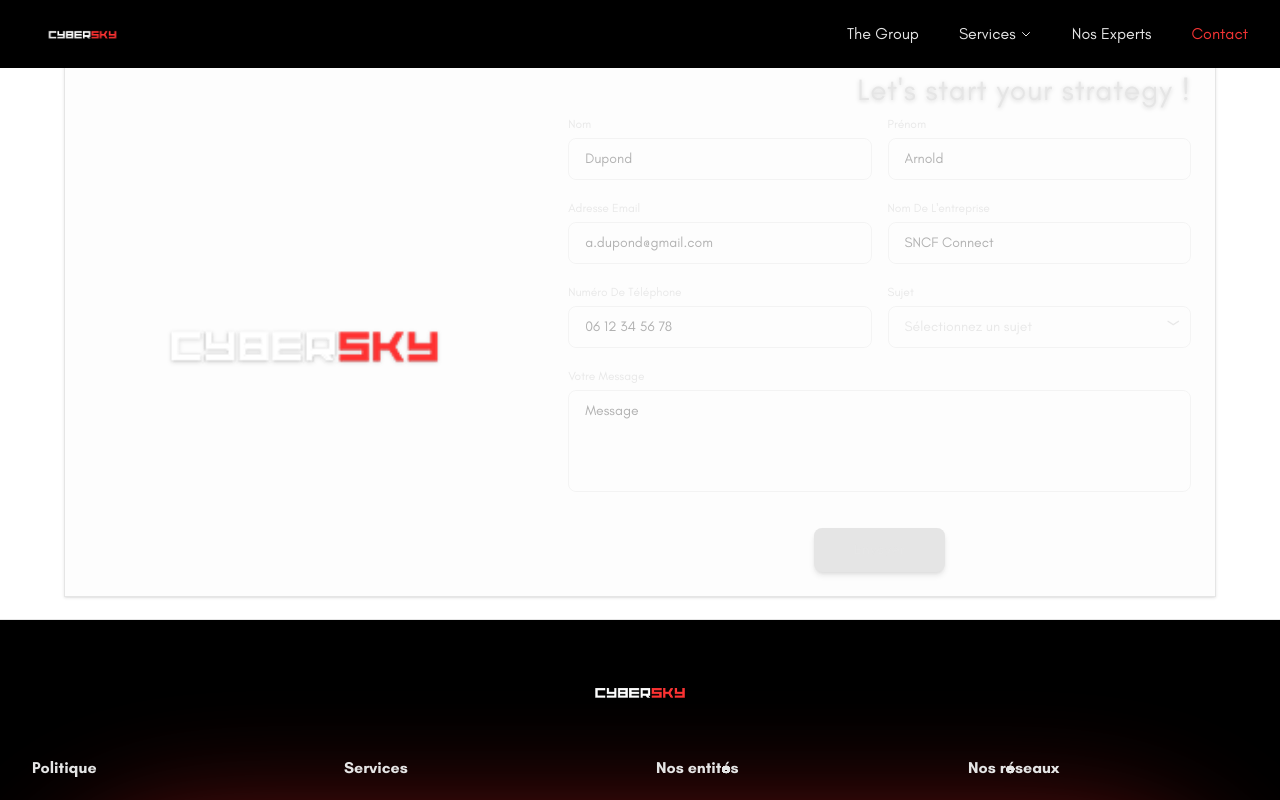
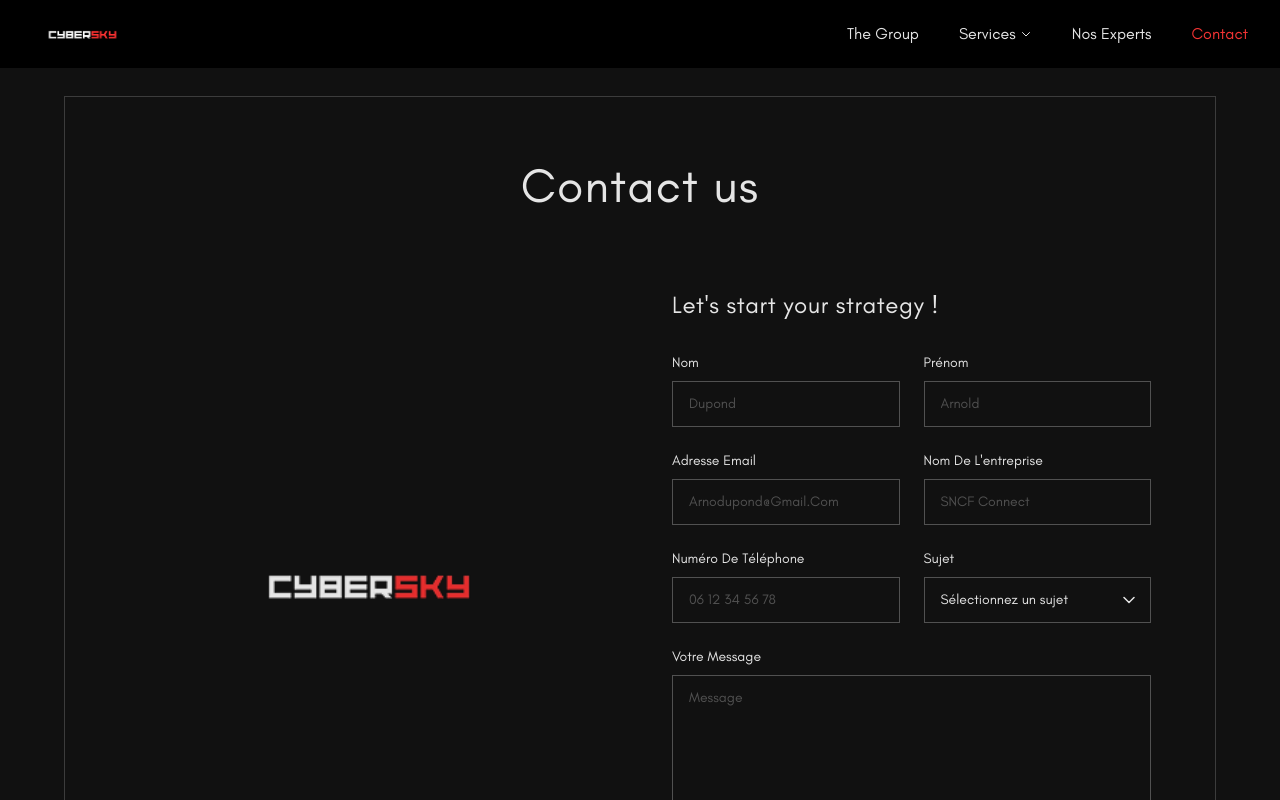
Before and after one commit to 4skygroup/cybersky, a React (Vite) app: page /contact in a window 1280 px wide. Shown: the top 800 px of the page. Built offline with nearby package versions, Linux system fonts and the light colour scheme.

Commit message:
feat: add Contact Page + Contact Form

```diff
--- a/src/components/ContactForm.tsx
+++ b/src/components/ContactForm.tsx
@@ -1,5 +1,3 @@
-// CONTACT FORM
-
 "use client";
 
 import { useState } from "react";
@@ -8,69 +6,76 @@ export default function ContactForm() {
     const [subject, setSubject] = useState("");
 
     return (
-        <form className="md:col-span-7 flex flex-col gap-5 text-xs font-medium text-white/90 ">
+        <form className="flex flex-col gap-6 text-sm font-medium text-white">
 
             {/* Ligne 1 : Nom & Prénom */}
-            <div className="grid grid-cols-1 sm:grid-cols-2 gap-4">
-                <div className="flex flex-col gap-1.5">
+            <div className="grid grid-cols-1 sm:grid-cols-2 gap-6">
+                <div className="flex flex-col gap-2">
                     <label htmlFor="lastname">Nom</label>
-                    <input type="text" id="lastname" placeholder="Dupond" className="w-full border border-white/40 rounded-lg px-4 py-2.5 text-black placeholder-black/30 focus:outline-none focus:border-white text-sm" />
+                    <input type="text" id="lastname" placeholder="Dupond" className="w-full bg-transparent border border-white/30 px-4 py-3 text-white placeholder-white/30 focus:outline-none focus:border-[#F23333] transition-colors" />
                 </div>
-                <div className="flex flex-col gap-1.5">
+                <div className="flex flex-col gap-2">
                     <label htmlFor="firstname">Prénom</label>
-                    <input type="text" id="firstname" placeholder="Arnold" className="w-full border border-white/40 rounded-lg px-4 py-2.5 text-black placeholder-black/30 focus:outline-none focus:border-white text-sm" />
+                    <input type="text" id="firstname" placeholder="Arnold" className="w-full bg-transparent border border-white/30 px-4 py-3 text-white placeholder-white/30 focus:outline-none focus:border-[#F23333] transition-colors" />
                 </div>
             </div>
 
             {/* Ligne 2 : Email & Nom de l'entreprise */}
-            <div className="grid grid-cols-1 sm:grid-cols-2 gap-4">
-                <div className="flex flex-col gap-1.5">
+            <div className="grid grid-cols-1 sm:grid-cols-2 gap-6">
+                <div className="flex flex-col gap-2">
                     <label htmlFor="email">Adresse Email</label>
-                    <input type="email" id="email" placeholder="a.dupond@gmail.com" className="w-full border border-white/40 rounded-lg px-4 py-2.5 text-black placeholder-black/30 focus:outline-none focus:border-white text-sm" />
+                    <input type="email" id="email" placeholder="Arnodupond@Gmail.Com" className="w-full bg-transparent border border-white/30 px-4 py-3 text-white placeholder-white/30 focus:outline-none focus:border-[#F23333] transition-colors" />
                 </div>
-                <div className="flex flex-col gap-1.5">
-                    <label htmlFor="company">Nom De L&apos;entreprise</label>
-                    <input type="text" id="company" placeholder="SNCF Connect" className="w-full border border-white/40 rounded-lg px-4 py-2.5 text-black placeholder-black/30 focus:outline-none focus:border-white text-sm" />
+                <div className="flex flex-col gap-2">
+                    <label htmlFor="company">Nom De L'entreprise</label>
+                    <input type="text" id="company" placeholder="SNCF Connect" className="w-full bg-transparent border border-white/30 px-4 py-3 text-white placeholder-white/30 focus:outline-none focus:border-[#F23333] transition-colors" />
                 </div>
             </div>
 
             {/* Ligne 3 : Téléphone & Sujet */}
-            <div className="grid grid-cols-1 sm:grid-cols-2 gap-4">
-                <div className="flex flex-col gap-1.5">
+            <div className="grid grid-cols-1 sm:grid-cols-2 gap-6">
+                <div className="flex flex-col gap-2">
                     <label htmlFor="phone">Numéro De Téléphone</label>
-                    <input type="tel" id="phone" placeholder="06 12 34 56 78" className="w-full border border-white/40 rounded-lg px-4 py-2.5 text-black placeholder-black/30 focus:outline-none focus:border-white text-sm" />
+                    <input type="tel" id="phone" placeholder="06 12 34 56 78" className="w-full bg-transparent border border-white/30 px-4 py-3 text-white placeholder-white/30 focus:outline-none focus:border-[#F23333] transition-colors" />
                 </div>
-                <div className="flex flex-col gap-1.5">
+
+                {/* Le Select mis à jour avec les services CyberSky */}
+                <div className="flex flex-col gap-2">
                     <label htmlFor="subject">Sujet</label>
                     <div className="relative">
                         <select
                             id="subject"
                             value={subject}
                             onChange={(e) => setSubject(e.target.value)}
-                            className="w-full border border-white/40 rounded-lg px-4 py-2.5 text-white/90 appearance-none focus:outline-none focus:border-white text-sm"
+                            className="w-full bg-transparent border border-white/30 px-4 py-3 text-white appearance-none focus:outline-none focus:border-[#F23333] transition-colors cursor-pointer"
                         >
-                            <option value="" disabled className="text-black/50">Sélectionnez un sujet</option>
-                            <option value="representation" className="text-black">Talent Representation</option>
-                            <option value="partnership" className="text-black">Brand Partnership</option>
-                            <option value="other" className="text-black">Other Inquiry</option>
+                            <option value="" disabled className="text-black">Sélectionnez un sujet</option>
+                            <option value="maintenance" className="text-black">Maintenance</option>
+                            <option value="equipement" className="text-black">Équipement</option>
+                            <option value="securite" className="text-black">Cybersécurité</option>
+                            <option value="cloud" className="text-black">Solutions Cloud</option>
+                            <option value="software" className="text-black">Solutions logicielles</option>
+                            <option value="other" className="text-black">Autre demande</option>
                         </select>
-                        <div className="absolute inset-y-0 right-0 flex items-center pr-3 pointer-events-none font-bold text-grey/10">
-                            ﹀
+                        <div className="absolute inset-y-0 right-0 flex items-center pr-4 pointer-events-none text-white">
+                            <svg width="12" height="8" viewBox="0 0 12 8" fill="none" xmlns="http://www.w3.org/2000/svg">
+                                <path d="M1 1.5L6 6.5L11 1.5" stroke="currentColor" strokeWidth="1.5" strokeLinecap="round" strokeLinejoin="round" />
+                            </svg>
                         </div>
                     </div>
                 </div>
             </div>
 
             {/* Ligne 4 : Message */}
-            <div className="flex flex-col gap-1.5">
+            <div className="flex flex-col gap-2">
                 <label htmlFor="message">Votre Message</label>
-                <textarea id="message" rows={4} placeholder="Message" className="w-full border border-white/40 rounded-lg px-4 py-2.5 text-black placeholder-black/30 focus:outline-none focus:border-white text-sm resize-none"></textarea>
+                <textarea id="message" rows={5} placeholder="Message" className="w-full bg-transparent border border-white/30 px-4 py-3 text-white placeholder-white/30 focus:outline-none focus:border-[#F23333] transition-colors resize-none"></textarea>
             </div>
 
-            {/* Bouton d'envoi aligné au centre */}
-            <div className="flex justify-center mt-4">
-                <button type="submit" className="bg-white text-pulse-burgundy font-regular tracking-wider px-10 py-3 rounded-lg shadow-md hover:bg-pulse-pink hover:text-white transition-all duration-300 text-sm">
-                    Envoyer
+            {/* Bouton d'envoi aligné à droite, rectangulaire */}
+            <div className="flex justify-end mt-4">
+                <button type="submit" className="bg-white text-black font-semibold tracking-wide px-10 py-2.5 hover:bg-[#F23333] hover:text-white transition-all duration-300">
+                    Send
                 </button>
             </div>
 
--- a/src/pages/Contact.tsx
+++ b/src/pages/Contact.tsx
@@ -1,43 +1,39 @@
-import ContactForm from "../components/ContactForm";
-
-// export const metadata: Metadata = {
-//     title: "Contact Us",
-//     description: "Get in touch with PulseX Management. We are always looking to connect with visionary talents, creators, and innovative brand partners.",
-// };
+import ContactForm from "@/components/ContactForm"; // Adapte le chemin selon ton dossier
 
 export default function Contact() {
+    return (
+        // Remplacement du dégradé rose par le fond sombre CyberSky
+        <div className="w-full min-h-screen bg-cybersky-dark py-24 px-6 md:px-12 flex items-center justify-center">
 
-    return (
-        <div className="w-full min-h-[calc(90vh-100px)] bg-linear-to-b from-pulse-pink via-pulse-pink/90 to-pulse-pink/40 py-3 px-4 md:px-8 flex items-center justify-center border-t border-b border-white">
+            {/* Cadre principal de la maquette (bordure blanche légère) */}
+            <div className="max-w-6xl w-full mx-auto p-8 md:p-16 border border-white/20 relative">
 
-            {/* Cadre principal arrondi de la maquette */}
-            <div className="max-w-6xl w-full mx-auto bg-white/10 backdrop-blur-md p-4 md:p-6 shadow-sm border border-white mt-6 relative">
-
-                {/* Titre de la page */}
-                {/* <h1 className="text-3xl md:text-4xl text-center uppercase tracking-wide mb-2 text-white drop-shadow-sm">
+                {/* Titre global centré */}
+                <h1 className="text-3xl md:text-5xl text-center mb-20 text-white tracking-wide">
                     Contact us
-                </h1> */}
-
-                <p className="text-2xl md:text-3xl text-right mb-2 tracking-wide text-white drop-shadow-sm">
-                    Let&apos;s start your strategy !
-                </p>
+                </h1>
 
                 {/* Grille : Logo à gauche / Formulaire à droite */}
-                <div className="grid grid-cols-1 md:grid-cols-12 gap-12 items-center">
+                <div className="grid grid-cols-1 md:grid-cols-2 gap-16 items-start">
 
-                    {/* CÔTÉ GAUCHE : Énorme Logo textuel centré verticalement */}
-                    <div className="md:col-span-5 flex justify-center items-center p-4">
+                    {/* CÔTÉ GAUCHE : Logo centré */}
+                    <div className="flex justify-center items-center h-full">
                         <img
                             src="/logo-cybersky.png"
                             alt="Logo CyberSky"
-                            width={350}
-                            height={150}
-                            className="w-full max-w-70 md:max-w-full h-auto object-contain drop-shadow-sm"
+                            className="w-full max-w-75 h-auto object-contain opacity-90"
                         />
                     </div>
 
-                    {/* CÔTÉ DROIT : Le Formulaire complet */}
-                    <ContactForm />
+                    {/* CÔTÉ DROIT : En-tête + Formulaire */}
+                    <div className="flex flex-col">
+                        {/* Aligné à gauche du formulaire, comme sur la maquette */}
+                        <p className="text-xl md:text-2xl mb-8 tracking-wide text-white">
+                            Let's start your strategy !
+                        </p>
+
+                        <ContactForm />
+                    </div>
 
                 </div>
             </div>
```
